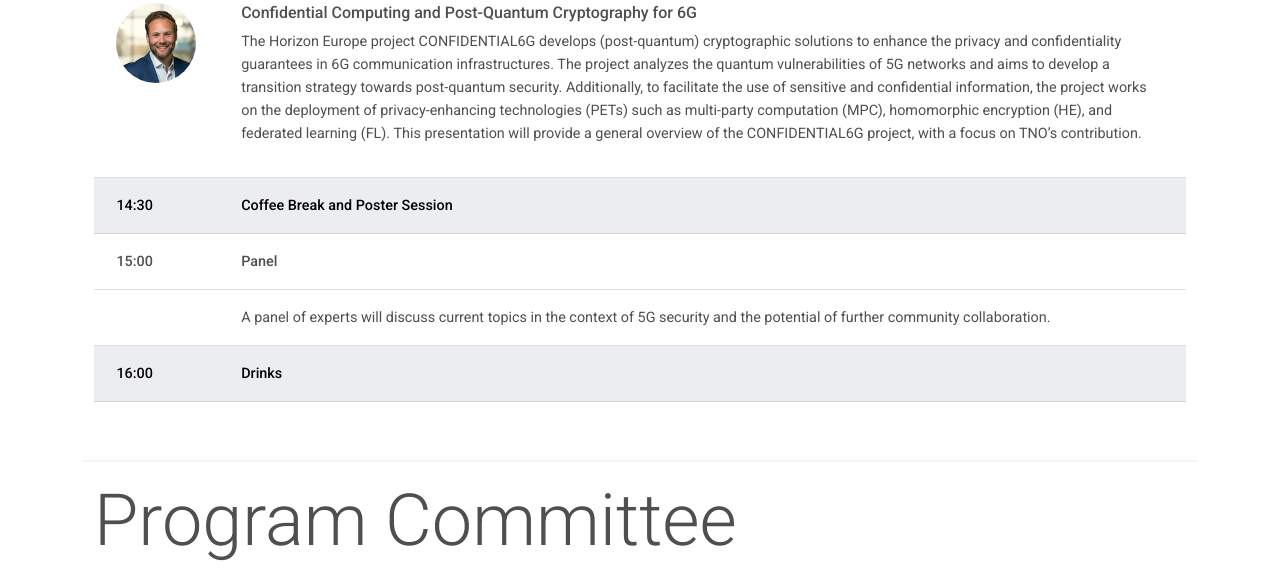
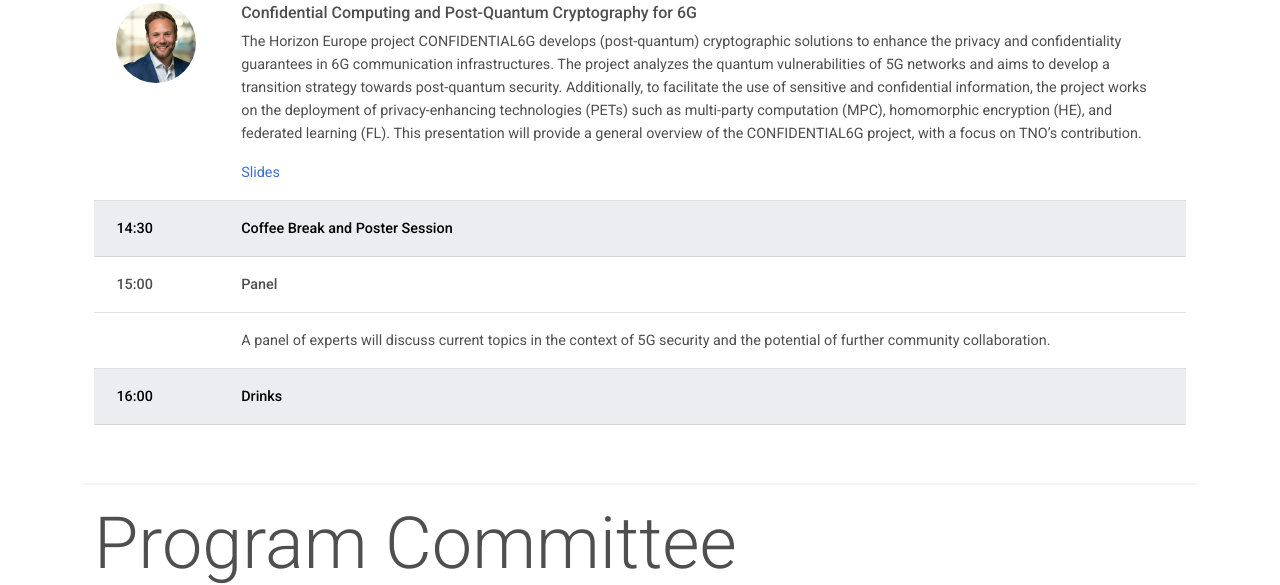
Before and after one commit to katharinakohls/fuse_website, a website: page index.html in a window 1280 px wide. Shown: the part 3401-3986 px from the top of the page. Drawn offline with Linux system fonts and the light colour scheme.

Commit message:
Added slides

```diff
--- a/index.html
+++ b/index.html
@@ -308,6 +308,7 @@
                 works on the deployment of privacy-enhancing technologies (PETs) such as multi-party computation (MPC),
                 homomorphic encryption (HE), and federated learning (FL). This presentation will provide a general
                 overview of the CONFIDENTIAL6G project, with a focus on TNO’s contribution.</p>
+                <a href="slides/thomas.pdf">Slides</a>
             </td>
           </tr>
 
```
Also changed, not shown: 1 other file.
